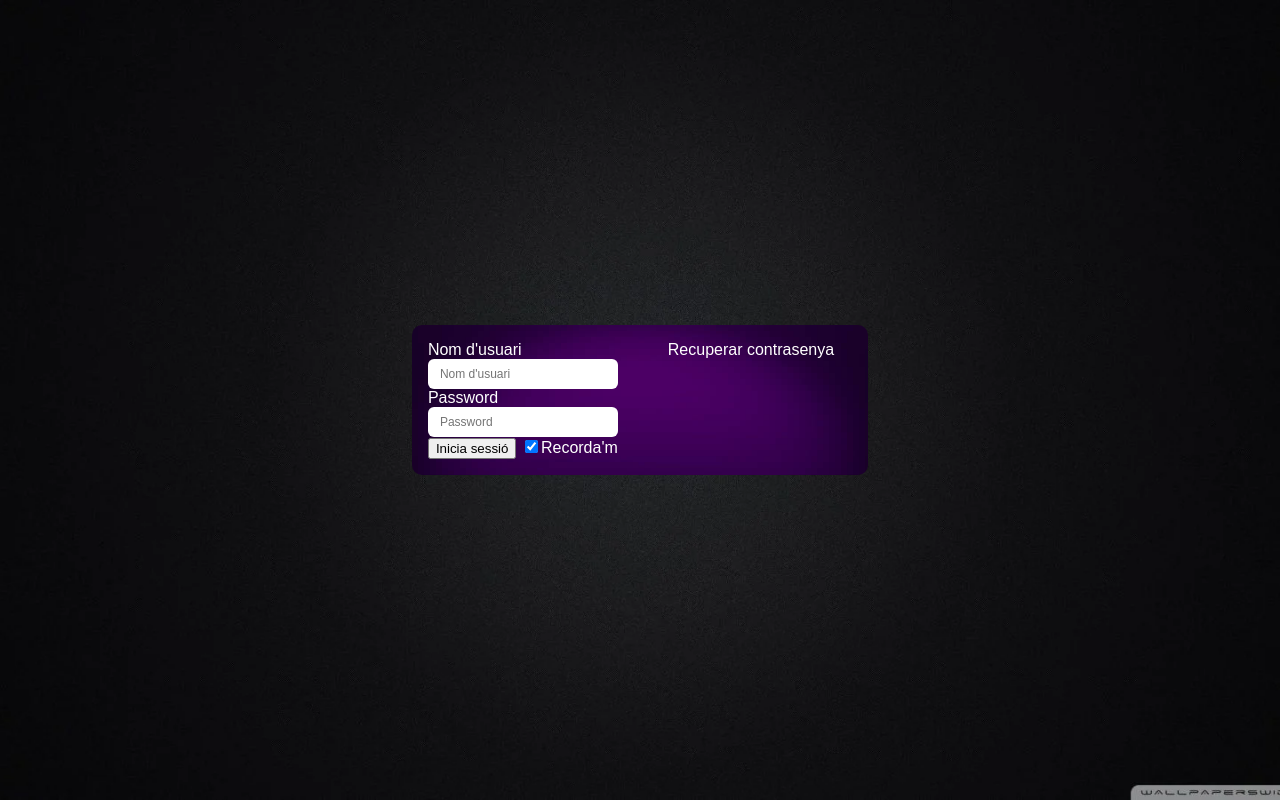
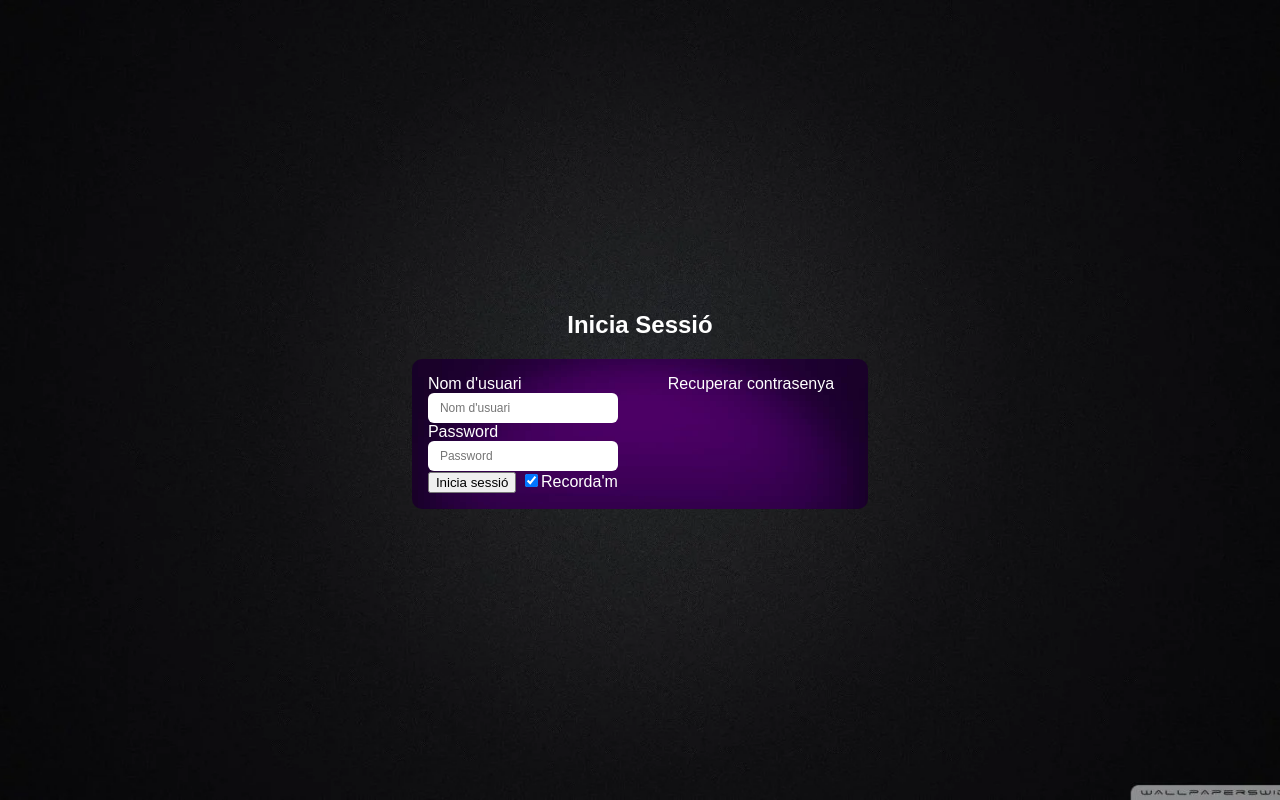
Before and after one commit to AdamSanchezInsPineda/HBOpublic, a PHP site: page /log-form.html in a window 1280 px wide. Run offline with PHP 8.4, Linux system fonts and the light colour scheme; some libraries are stand-ins or nearby versions; some web fonts are replaced.

Commit message:
arxiu php

```diff
--- a/log-form.html
+++ b/log-form.html
@@ -12,8 +12,15 @@
     </head>
     <body>
         <article>
+            <section>
+
+            </section>
             <div id="main-div">
+
+
+
                 <div id="second-div">
+                    <h1>Inicia Sessió</h1>
                     <form action="" method="post">
                         <div class="container">
                         <label for="username">Nom d'usuari</label>
--- a/log-style.css
+++ b/log-style.css
@@ -33,6 +33,10 @@ body {
         background-size: cover;
         align-items: center;
         justify-content: center;
+    }
+
+    h1 {
+        text-align: center;
     }
 
     form {
```
Also changed, not shown: index.php (added).
